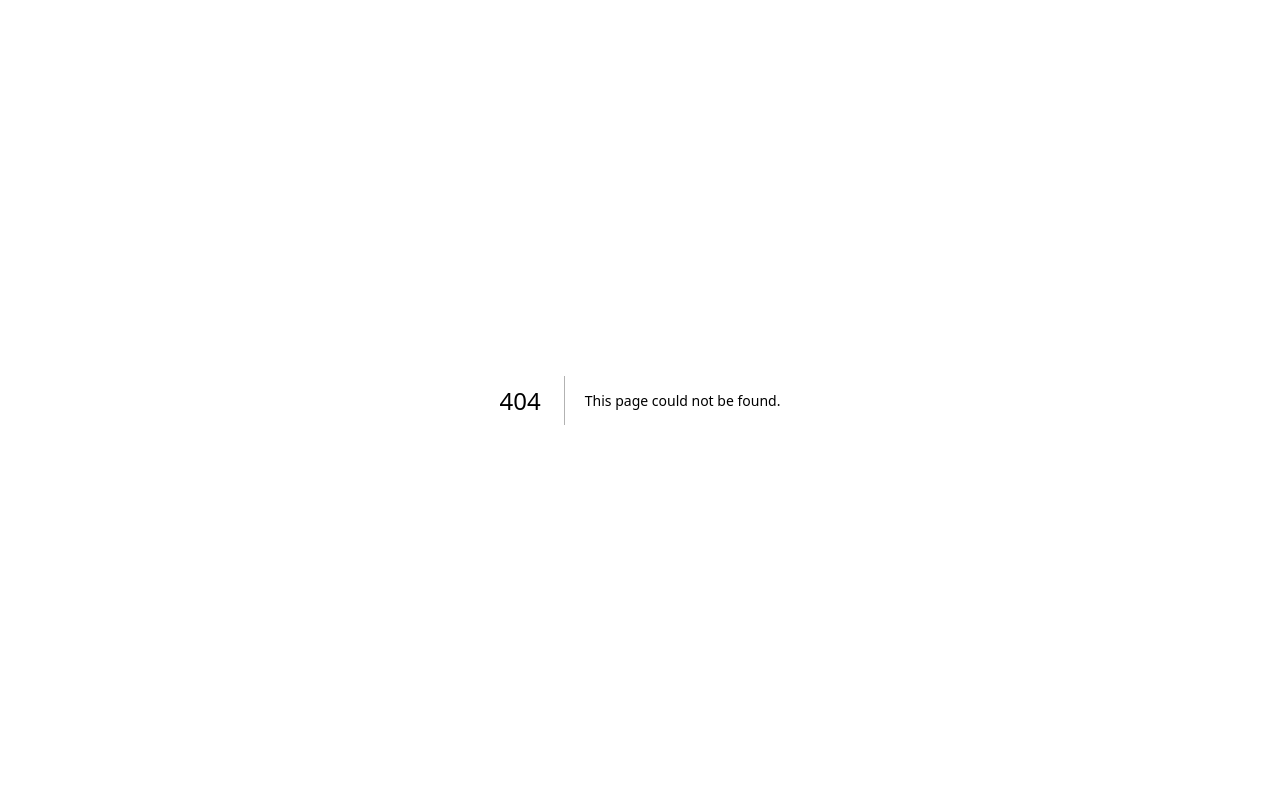
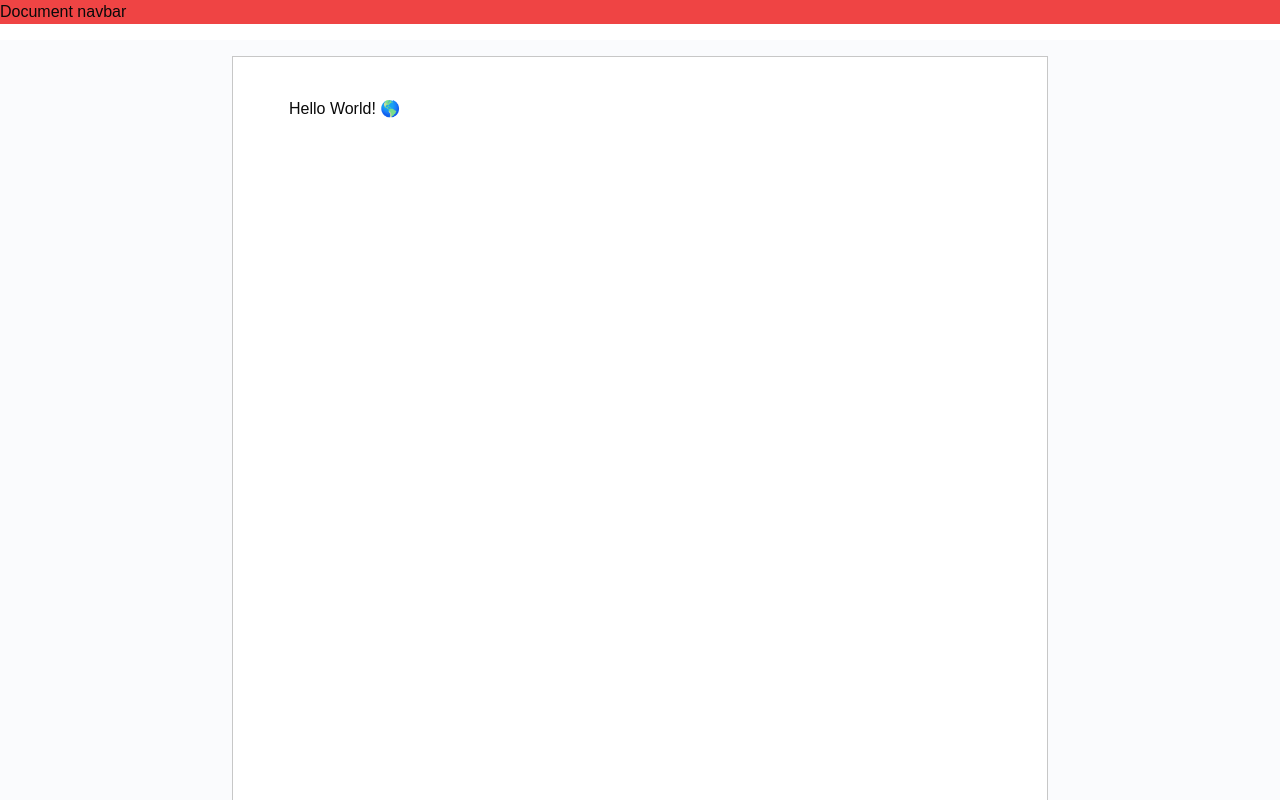
Before and after one commit to flycool/docs, a Next.js app: page /documents/123 in a window 1280 px wide. Before the commit this address had no page. Shown: the top 800 px of the page. Built offline with nearby package versions, Linux system fonts and the light colour scheme.

Commit message:
add tiptap

```diff
--- a/package.json
+++ b/package.json
@@ -37,6 +37,9 @@
     "@radix-ui/react-toggle": "^1.1.1",
     "@radix-ui/react-toggle-group": "^1.1.1",
     "@radix-ui/react-tooltip": "^1.1.6",
+    "@tiptap/pm": "^2.10.2",
+    "@tiptap/react": "^2.10.2",
+    "@tiptap/starter-kit": "^2.10.2",
     "class-variance-authority": "^0.7.1",
     "clsx": "^2.1.1",
     "cmdk": "^1.0.0",
--- /dev/null
+++ b/src/app/documents/[documentId]/editor.tsx
@@ -0,0 +1,26 @@
+"use client";
+
+import { useEditor, EditorContent } from "@tiptap/react";
+import StarterKit from "@tiptap/starter-kit";
+
+export default function Editor() {
+  const editor = useEditor({
+    editorProps: {
+      attributes: {
+        style: "padding-left: 56px; padding-right: 56px;",
+        class:
+          "focus:outline-none print:border-0 bg-white border border-[#c7c7c7] flex flex-col min-h-[1054px] w-[816px] pt-10 pr-14 pb-10 cursor-text",
+      },
+    },
+    extensions: [StarterKit],
+    content: "<p>Hello World! 🌎️</p>",
+  });
+
+  return (
+    <div className="size-full overflow-x-auto bg=[#f9fbfd] px-4 print:p-0 print:bg-white print:overflow-visible">
+      <div className="min-w-max flex justify-center w-[816px] py-4 print:py-0 mx-auto print:w-full print:min-w-0">
+        <EditorContent editor={editor} />
+      </div>
+    </div>
+  );
+}
--- /dev/null
+++ b/src/app/documents/[documentId]/page.tsx
@@ -0,0 +1,17 @@
+
+import Editor from "./editor";
+
+
+
+interface DocumentIdPageProp {
+  params: Promise<{ documentId: string }>;
+}
+
+export default async function DocumentIdPage({ params }: DocumentIdPageProp) {
+  const { documentId } = await params;
+  return (
+    <div className="min-h-screen bg-[#fafbfd]">
+      <Editor></Editor>
+    </div>
+  );
+}
--- /dev/null
+++ b/src/app/documents/layout.tsx
@@ -0,0 +1,14 @@
+import React from "react";
+
+interface DocumentsLayoutProp {
+  children: React.ReactNode;
+}
+
+export default function DocumentLayout({ children }: DocumentsLayoutProp) {
+  return (
+    <div className="flex flex-col gap-y-4">
+      <nav className="w-full bg-red-500">Document navbar</nav>
+      {children}
+    </div>
+  );
+}
--- /dev/null
+++ b/src/app/documents/page.tsx
@@ -0,0 +1,5 @@
+const DocumentsPage = () => {
+  return <div>documents page</div>;
+};
+
+export default DocumentsPage;
--- a/src/app/page.tsx
+++ b/src/app/page.tsx
@@ -1,9 +1,9 @@
-import { Button } from "@/components/ui/button";
+import Link from "next/link";
 
 export default function Home() {
   return (
     <div className="flex min-h-screen items-center justify-center">
-      <Button>click me</Button>
+      <Link href="/documents/123">document here</Link>
     </div>
   );
 }
```
Also changed, not shown: 1 other file (tests, documents, lock files or other folders).
